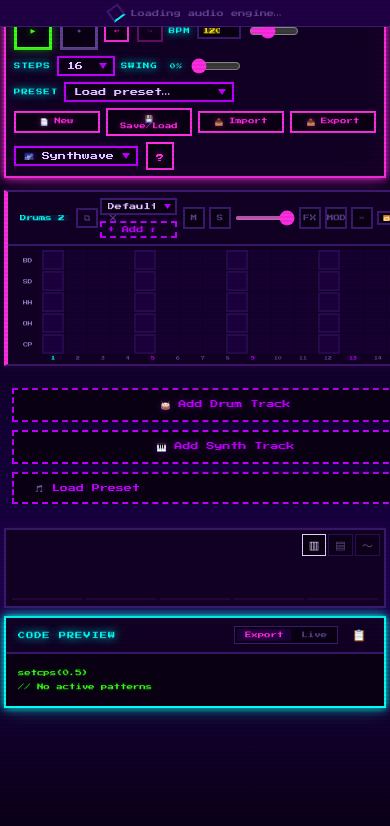
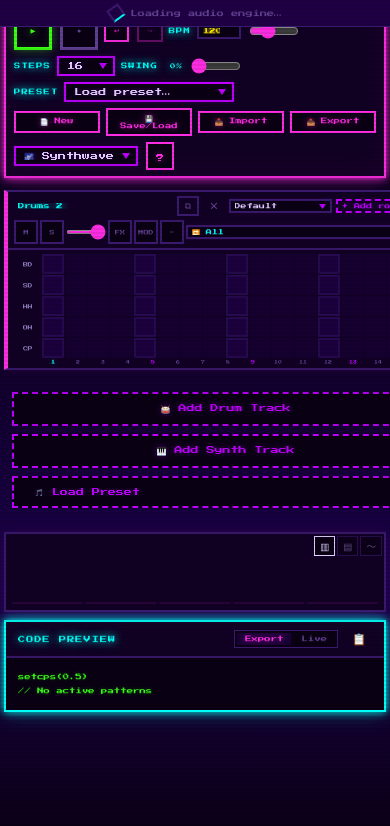
Before and after one commit to vargamateistvan/strudel-soundboard, a React (Vite) app: page / in a window 390 px wide. Both pictures are taken after a click on the button "🥁 Add Drum Track". Shown: the top 826 px of the page. Built offline with nearby package versions, Linux system fonts and the light colour scheme.

Commit message:
fix: Mobile audio

```diff
--- a/src/components/App.css
+++ b/src/components/App.css
@@ -1173,6 +1173,13 @@ select.add-track-btn option {
     flex: 1;
   }
 
+  /* -- Tracks container: scrollable -- */
+  .app-tracks {
+    max-height: 70vh;
+    overflow-y: auto;
+    -webkit-overflow-scrolling: touch;
+  }
+
   /* -- Tracks: stack header above grid -- */
   .track {
     flex-direction: column;
@@ -1218,15 +1225,33 @@ select.add-track-btn option {
   }
 
   .track-toggles {
-    gap: 4px;
+    gap: 3px;
+    width: 100%;
+    justify-content: flex-start;
+  }
+
+  .toggle-btn {
+    width: 26px;
+    height: 26px;
+    font-size: 0.35rem;
   }
 
   .volume-slider {
-    width: 60px;
+    width: 50px;
     flex: 0;
   }
 
+  .loop-select {
+    font-size: 0.32rem;
+    padding: 2px 14px 2px 3px;
+  }
+
   /* -- Step grid: smaller cells -- */
+  .step-grid-container {
+    overflow-x: auto;
+    -webkit-overflow-scrolling: touch;
+  }
+
   .step-cell {
     width: 26px;
     min-width: 26px;
@@ -1251,6 +1276,31 @@ select.add-track-btn option {
 
   .step-grid-container {
     padding: 4px;
+  }
+
+  /* -- Effects/modifiers/tools panels: mobile-friendly -- */
+  .effects-panel,
+  .modifiers-panel {
+    gap: 6px;
+    padding: 6px 0;
+  }
+
+  .effect-knob {
+    min-width: 44px;
+  }
+
+  .effect-slider {
+    width: 40px;
+  }
+
+  .pattern-tools {
+    gap: 3px;
+    padding: 6px 0;
+  }
+
+  .pattern-tool-btn {
+    font-size: 0.28rem;
+    padding: 4px 6px;
   }
 
   /* -- Add track buttons -- */
@@ -1278,11 +1328,26 @@ select.add-track-btn option {
   .code-preview {
     max-height: 300px;
   }
+
+  /* -- Visualizer -- */
+  .visualizer-modes {
+    top: 2px;
+    right: 2px;
+  }
+
+  .viz-mode-btn {
+    font-size: 0.6rem;
+    padding: 2px 5px;
+  }
 }
 
 @media (max-width: 480px) {
   .app {
     padding: 4px;
+  }
+
+  .app-tracks {
+    max-height: 65vh;
   }
 
   /* -- Toolbar: tighter -- */
@@ -1317,9 +1382,38 @@ select.add-track-btn option {
   }
 
   /* -- Tracks -- */
+  .track-header {
+    padding: 4px 6px;
+    gap: 4px;
+  }
+
   .track-name-input {
     width: 60px;
     font-size: 0.4rem;
+  }
+
+  .track-controls {
+    gap: 4px;
+  }
+
+  .track-select {
+    min-width: 50px;
+    font-size: 0.38rem;
+    padding: 2px 16px 2px 4px;
+  }
+
+  .track-toggles {
+    gap: 2px;
+  }
+
+  .toggle-btn {
+    width: 24px;
+    height: 24px;
+    font-size: 0.32rem;
+  }
+
+  .volume-slider {
+    width: 40px;
   }
 
   /* -- Step grid: even smaller cells -- */
@@ -1354,6 +1448,45 @@ select.add-track-btn option {
     gap: 1px;
   }
 
+  /* -- Panels: compact -- */
+  .effects-panel,
+  .modifiers-panel {
+    gap: 4px;
+    padding: 4px 0;
+  }
+
+  .effect-knob {
+    min-width: 38px;
+  }
+
+  .effect-slider {
+    width: 34px;
+  }
+
+  .effect-label {
+    font-size: 0.28rem;
+  }
+
+  .effect-value {
+    font-size: 0.25rem;
+  }
+
+  .pattern-tools {
+    gap: 2px;
+    padding: 4px 0;
+  }
+
+  .pattern-tool-btn {
+    font-size: 0.26rem;
+    padding: 3px 5px;
+  }
+
+  .mod-toggle,
+  .mod-select {
+    font-size: 0.28rem;
+    padding: 2px 6px;
+  }
+
   /* -- Empty state -- */
   .empty-state {
     padding: 30px 12px;
@@ -1361,8 +1494,8 @@ select.add-track-btn option {
   }
 }
 
-/* Touch devices: larger hit targets */
-@media (pointer: coarse) {
+/* Touch devices: larger hit targets — only when screen is wide enough */
+@media (pointer: coarse) and (min-width: 769px) {
   .step-cell {
     width: 36px;
     min-width: 36px;
@@ -1393,6 +1526,39 @@ select.add-track-btn option {
   .toolbar-btn {
     min-height: 36px;
     padding: 6px 12px;
+  }
+}
+
+/* Touch devices on mobile: ensure touch-friendly hit targets without conflicting sizes */
+@media (pointer: coarse) and (max-width: 768px) {
+  .step-cell {
+    height: 28px;
+  }
+
+  .toggle-btn {
+    min-width: 28px;
+    min-height: 28px;
+  }
+
+  .row-preview-btn {
+    opacity: 1;
+    width: 20px;
+    height: 20px;
+  }
+
+  .row-remove-btn {
+    opacity: 1;
+    width: 20px;
+    height: 20px;
+  }
+
+  .toolbar-btn {
+    min-height: 32px;
+  }
+
+  /* Always show insert-after on touch since there's no hover */
+  .insert-after-bar {
+    opacity: 1;
   }
 }
 
--- a/src/components/App.tsx
+++ b/src/components/App.tsx
@@ -42,6 +42,30 @@ export default function App() {
       analyser.connect();
     }
   }, [strudel.ready, analyser]);
+
+  // Resume AudioContext on first user interaction (mobile browsers require this)
+  useEffect(() => {
+    const resume = async () => {
+      try {
+        // @ts-expect-error — getAudioContext is exported but not typed
+        const { getAudioContext } = await import("@strudel/web");
+        const ctx = getAudioContext() as AudioContext;
+        if (ctx?.state === "suspended") {
+          await ctx.resume();
+        }
+      } catch {
+        // Strudel not ready yet — that's fine, play() will handle it
+      }
+      window.removeEventListener("touchstart", resume);
+      window.removeEventListener("click", resume);
+    };
+    window.addEventListener("touchstart", resume, { once: true });
+    window.addEventListener("click", resume, { once: true });
+    return () => {
+      window.removeEventListener("touchstart", resume);
+      window.removeEventListener("click", resume);
+    };
+  }, []);
 
   const handlePlay = useCallback(() => {
     const code = buildPatternCode(tracks.project);
--- a/src/hooks/useStrudel.ts
+++ b/src/hooks/useStrudel.ts
@@ -41,14 +41,13 @@ export function useStrudel() {
         await ensureStrudel();
         setReady(true);
       }
-      // Resume AudioContext synchronously in the user-gesture frame
+      // Resume AudioContext — MUST be awaited during user gesture for mobile browsers
       if (getAudioContextFn) {
         const ctx = getAudioContextFn() as AudioContext;
         if (ctx.state === "suspended") {
-          ctx.resume();
+          await ctx.resume();
         }
       }
-      // Set playing state eagerly so UI responds immediately
       currentCodeRef.current = code;
       setIsPlaying(true);
       evaluateFn!(code).catch((err: unknown) =>
@@ -73,6 +72,13 @@ export function useStrudel() {
     try {
       await ensureStrudel();
       setReady(true);
+      // Resume AudioContext for mobile
+      if (getAudioContextFn) {
+        const ctx = getAudioContextFn() as AudioContext;
+        if (ctx.state === "suspended") {
+          await ctx.resume();
+        }
+      }
       if (previewTimerRef.current) clearTimeout(previewTimerRef.current);
       const wasPlaying = currentCodeRef.current;
       await evaluateFn!(code);
```
